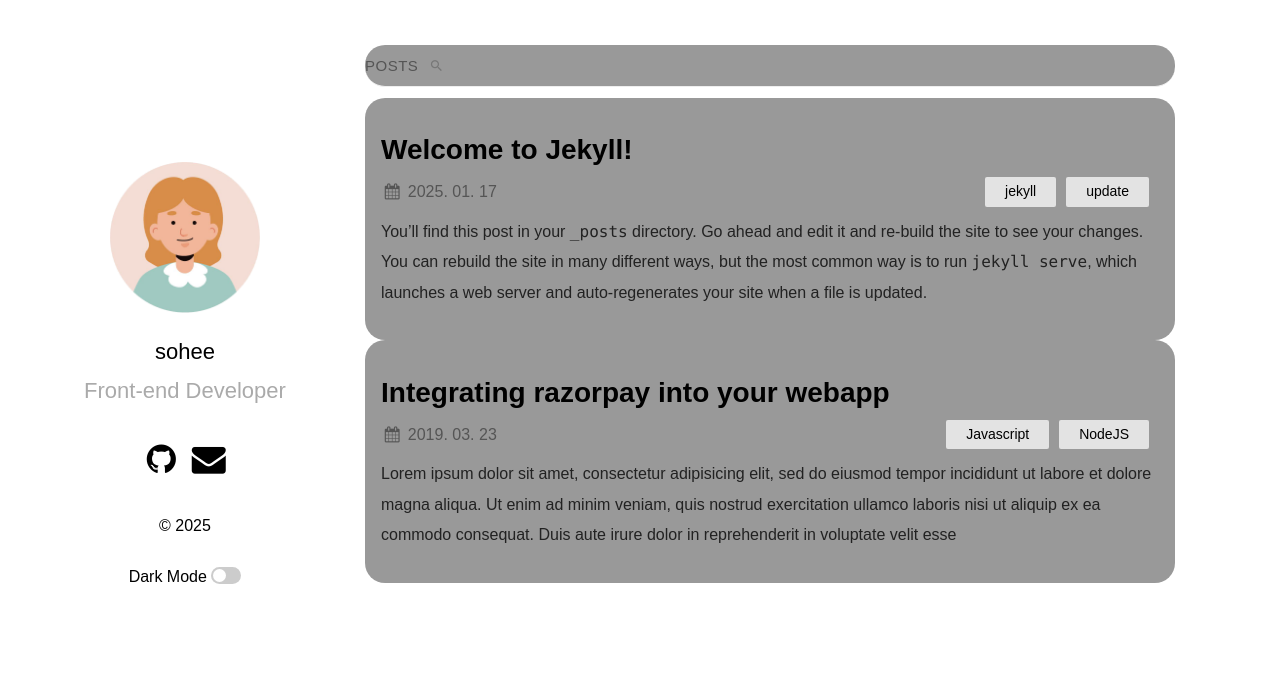
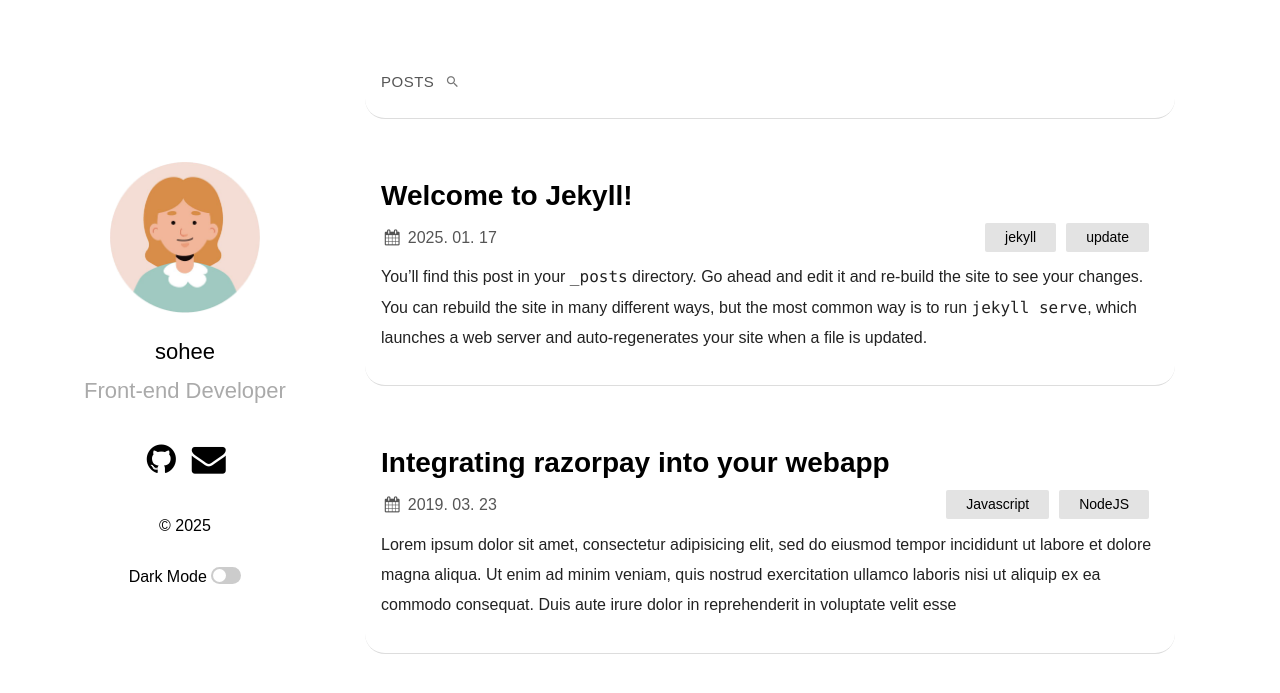
Before and after one commit to shkim00216/shkim00216.github.io, a Jekyll site: the page built from index.md, in a window 1280 px wide. Shown: the top 693 px of the page. Built offline with Jekyll 4.4.1, drawn with Linux system fonts in a browser that asks for light colours; some web fonts are replaced.

Commit message:
Update plain.scss

```diff
--- a/_sass/plain.scss
+++ b/_sass/plain.scss
@@ -239,14 +239,17 @@
     margin-top: 0;
   }
 }
-.posts > li:first-child {
+.posts > li:nth-child(1):hover {
   background-color: none;
-  padding: 0;
 }
 .posts > li {
   padding: 16px;
-  background-color: rgba($color: #000, $alpha: 0.4);
   border-radius: 20px;
+  margin-bottom: 24px;
+  border-bottom: 1px solid #ddd;
+}
+.posts > li:hover {
+  background-color: rgba($color: #000, $alpha: 0.2);
 }
 .post-container {
   padding-left: 30px;
```
